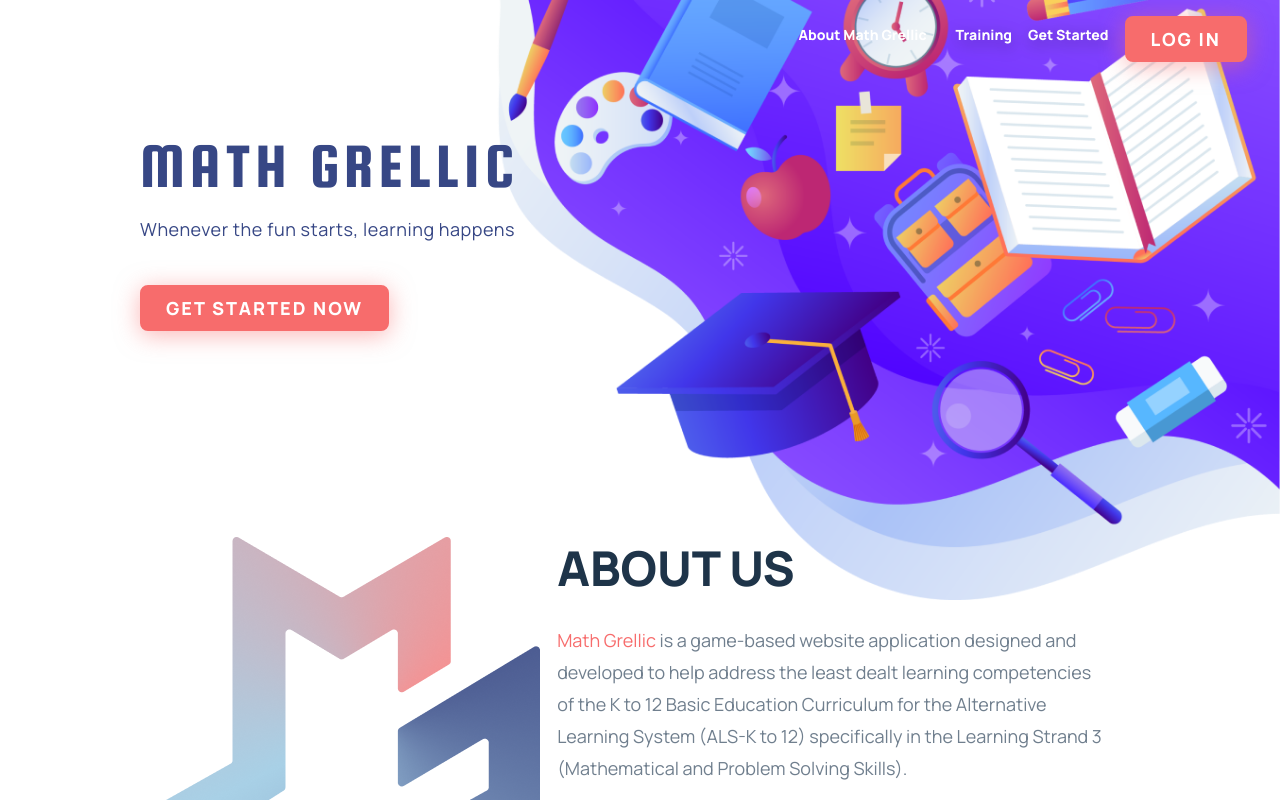
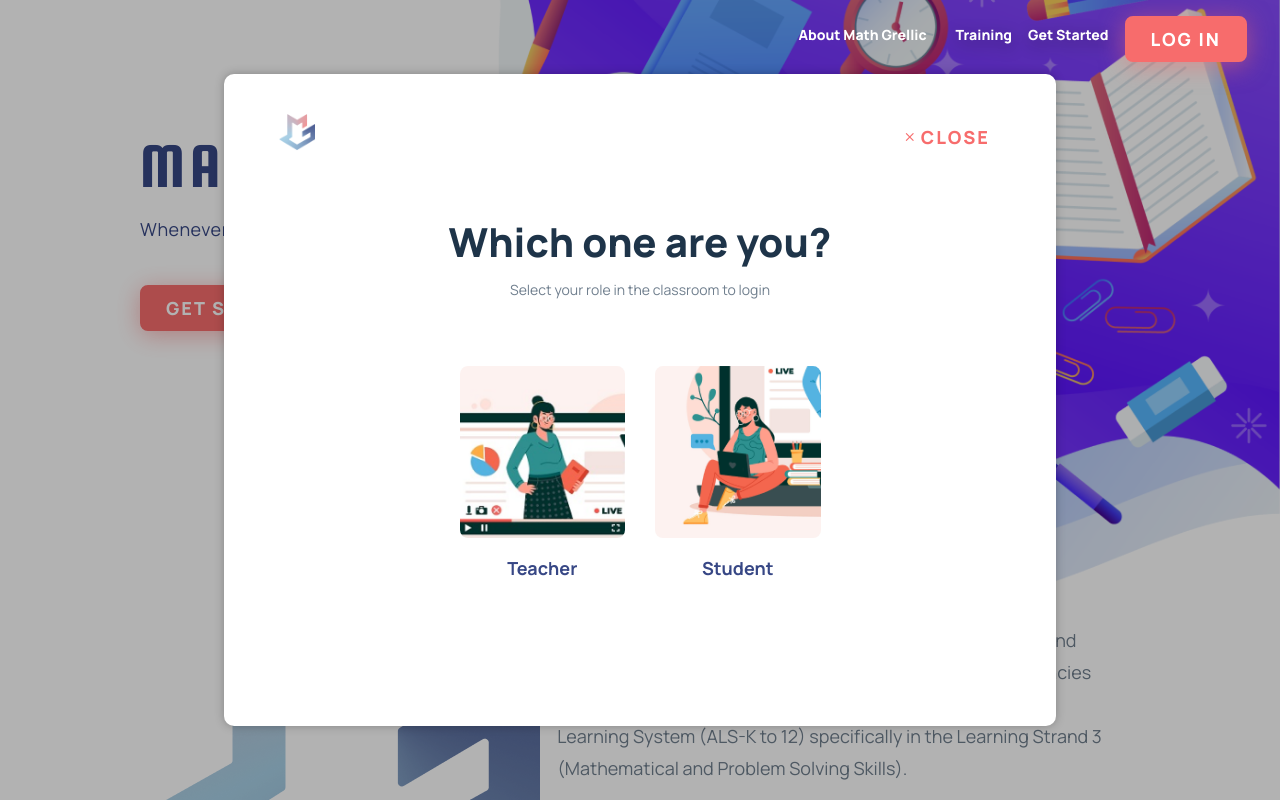
Before and after one commit to nayrxer2/math_grellic, a React (Create React App) app: page / in a window 1280 px wide. Both pictures are taken after a click on the button "GET STARTED NOW". Shown: the top 800 px of the page. Built offline with nearby package versions, Linux system fonts and the light colour scheme.

Commit message:
Changed text color for modals and link modal to GET STARTED button at splash container

```diff
--- a/src/components/landingpage/LandingPageSplash.js
+++ b/src/components/landingpage/LandingPageSplash.js
@@ -1,14 +1,24 @@
 import React from 'react'
 import '../../styles/landingpagesplash.css'
 import { Button } from '../Button'
+import Modal from '../modals/modal-auth'
+
+
+
 
 const LandingPageSplash = () => {
+
+const modalRef = React.useRef()
+const openModal = () => {
+  modalRef.current.openModal()
+}
     return (
         <div id="section-splash" className="container-fluid justify-content-around">
             <div className="main-content">
                 <h1 className="main-info headline-h1"> MATH GRELLIC</h1>
                 <p className="main-info body-1">Whenever the fun starts, learning happens</p>
-                <Button type="button">Get Started Now</Button>
+                <Button onClick={openModal} type="button">Get Started Now</Button>
+                <Modal className="modal-dialog-scrollable" ref={modalRef}/>
             </div>
         </div>
     )
--- a/src/components/modals/modal-auth.js
+++ b/src/components/modals/modal-auth.js
@@ -74,18 +74,18 @@ const Modal = forwardRef((props, ref) => {
                       <div className="modal-selection-close"><Button onClick={() => close()} buttonStyle="tertiary" buttonSize="large"><i class="bi bi-x"></i>Close</Button></div>
                       <img className="brand-logo" src={logo}/>
                       <div id="selection-container" className="modal-auth-footer">
-                          <h1 className="h3-heading text-center selection-header">Which one are you?</h1>
-                          <p className="body-2 text-center mb-5">Select your role in the classroom to login</p>
+                          <h1 className="h3-heading text-center selection-header text-high">Which one are you?</h1>
+                          <p className="body-2 text-center mb-5 text-med">Select your role in the classroom to login</p>
 
                           <div class="row justify-content-center text-center">
                             <div onClick={() => selection("Teacher")} class="card-selection col-lg-3 col-md-12">
                               <img className="img-fluid selection-img" src={imgTeacher}/>
-                              <h4 className="subheading-bold selection-label">Teacher</h4>
+                              <h4 className="subheading-bold selection-label txt-secondary">Teacher</h4>
                             </div>
 
                             <div onClick={() => selection("Student")} class="card-selection col-lg-3 col-md-12">
                               <img className="img-fluid selection-img" src={imgStudent}/>
-                              <h4 className="subheading-bold selection-label">Student</h4>
+                              <h4 className="subheading-bold selection-label txt-secondary">Student</h4>
                             </div>
                             </div>
                         </div>
@@ -104,27 +104,27 @@ const Modal = forwardRef((props, ref) => {
                       <div id="login-container" className="modal-auth-footer">
                         <div className="login-user">
                           {
-                            showTeacherLogin ? <h1 className="h3-heading">Log in to <span className="login-user-label">Teacher</span> Portal</h1> : null
+                            showTeacherLogin ? <h1 className="h3-heading text-high">Log in to <span className="login-user-label">Teacher</span> Portal</h1> : null
                           }
                           {
-                            showStudentLogin ? <h1 className="h3-heading">Log in to <span className="login-user-label">Student</span> Portal</h1> : null
+                            showStudentLogin ? <h1 className="h3-heading text-high">Log in to <span className="login-user-label">Student</span> Portal</h1> : null
                           }
 
-                          <p className="body-2">Welcome! Please enter your registered email and password to continue.</p>
+                          <p className="body-2 text-med">Welcome! Please enter your registered email and password to continue.</p>
 
                           <form>
                             <div class="mb-3">
-                              <label for="formGroupExampleInput" class="form-label label-med">Username</label>
+                              <label for="formGroupExampleInput" class="form-label label-med text-high">Username</label>
                               <input type="text" class="form-control col-md-4" id="formGroupExampleInput"/>
                             </div>
                             <div class="mb-3">
-                              <label for="formGroupExampleInput2" class="form-label label-med">Password</label>
+                              <label for="formGroupExampleInput2" class="form-label label-med text-high">Password</label>
                               <input type="text" class="form-control col-md-4" id="formGroupExampleInput2"/>
                             </div>
                             <div class="mb-3">
                             <div class="form-check">
                             <input class="form-check-input" type="checkbox" value="" id="invalidCheck2" required/>
-                            <label class="form-check-label body-2" for="invalidCheck2">
+                            <label class="form-check-label body-2 text-med" for="invalidCheck2">
                               Remember me
                             </label>
                             </div>
@@ -134,7 +134,7 @@ const Modal = forwardRef((props, ref) => {
                             </div>
                           </form>
                           {
-                            showTeacherLogin ? <p className="body-2">Don't have an account yet? <i onClick={() => signup()} className="label-med login-user-link">Sign Up</i></p> : null
+                            showTeacherLogin ? <p className="body-2 text-med">Don't have an account yet? <span onClick={() => signup()} className="label-med login-user-link">Sign Up</span></p> : null
                           }
                         </div>
                       </div>
@@ -152,39 +152,39 @@ const Modal = forwardRef((props, ref) => {
 
                       <div id="login-container" className="modal-auth-footer">
                         <div className="login-user">
-                          <h1 className="h3-heading">Sign Up</h1>
-                          <p className="body-2">Let's sign you up! Please fill in the fields to start.</p>
+                          <h1 className="h3-heading text-high">Sign Up</h1>
+                          <p className="body-2 text-med">Let's sign you up! Please fill in the fields to start.</p>
 
                           <form class="row g-3">
                           <div class="col-md-4">
-                            <label for="validationDefault01" class="form-label label-med">First name</label>
+                            <label for="validationDefault01" class="form-label label-med text-high">First name</label>
                             <input type="text" class="form-control" id="validationDefault01" required/>
                           </div>
                           <div class="col-md-4">
-                            <label for="validationDefault02" class="form-label label-med">Last name</label>
+                            <label for="validationDefault02" class="form-label label-med text-high">Last name</label>
                             <input type="text" class="form-control" id="validationDefault02" required/>
                           </div>
                           <div class="col-md-4">
-                          <label for="validationDefault03" class="form-label label-med">Teacher's ID</label>
+                          <label for="validationDefault03" class="form-label label-med text-high">Teacher's ID</label>
                           <div class="input-group">
                             <input type="text" class="form-control" id="validationDefault03"  aria-describedby="inputGroupPrepend2" required/>
                           </div>
                           </div>
                           <div class="col-md-6 sign-up-form-spacing">
-                            <label for="validationDefaultUsername" class="form-label label-med">Username</label>
+                            <label for="validationDefaultUsername" class="form-label label-med text-high">Username</label>
                             <input type="text" class="form-control" id="validationDefaultUsername" required/>
                           </div>
                           <div class="col-md-6 sign-up-form-spacing">
-                            <label for="validationDefault05" class="form-label label-med">Email Address</label>
+                            <label for="validationDefault05" class="form-label label-med text-high">Email Address</label>
                             <input type="text" class="form-control" id="validationDefault05" required/>
                           </div>
                           <div class="w-100"></div>
                           <div class="col-md-6 sign-up-form-spacing">
-                            <label for="validationDefault03" class="form-label label-med">Password</label>
+                            <label for="validationDefault03" class="form-label label-med text-high">Password</label>
                             <input type="text" class="form-control" id="validationDefault03" required/>
                           </div>
                           <div class="col-md-6 sign-up-form-spacing">
-                            <label for="validationDefault05" class="form-label label-med">Confirm Password</label>
+                            <label for="validationDefault05" class="form-label label-med text-high">Confirm Password</label>
                             <input type="text" class="form-control" id="validationDefault05" required/>
                           </div>
                           <div className="auth-submit col-12">
@@ -192,7 +192,7 @@ const Modal = forwardRef((props, ref) => {
                           </div>
                           </form>
                           {
-                            showTeacherLogin ? <p className="body-2">Already have an account? <i onClick={() => signup()} className="label-med login-user-link">Log In</i></p> : null
+                            showTeacherLogin ? <p className="body-2 text-med">Already have an account? <span onClick={() => signup()} className="label-med login-user-link">Log In</span></p> : null
                           }
                         </div>
                       </div>
```
